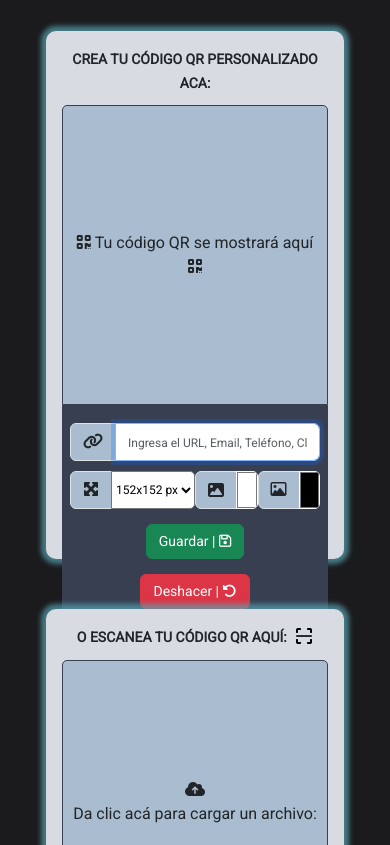
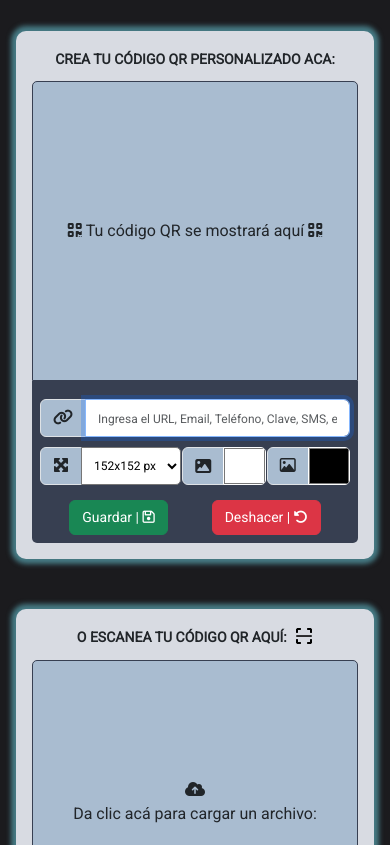
Before and after one commit to MauricioBarrueta/QR-CreatorScanner, a website: page index.html in a window 390 px wide. Shown: the top 845 px of the page. Drawn offline with nearby package versions, Linux system fonts and the light colour scheme.

Commit message:
Corrección en hoja de estilos

```diff
--- a/src/scss/styles.scss
+++ b/src/scss/styles.scss
@@ -125,6 +125,7 @@ span { cursor: default; }
 
 @media screen and (max-width: 1024px) {
     .cards {
-        margin-inline: 0; margin: 15px 0;
+        height: fit-content !important;
+        margin-inline: 0 !important; margin: 15px 0;
     }
 }
```
Also changed, not shown: src/scss/styles.css, 1 other file.
